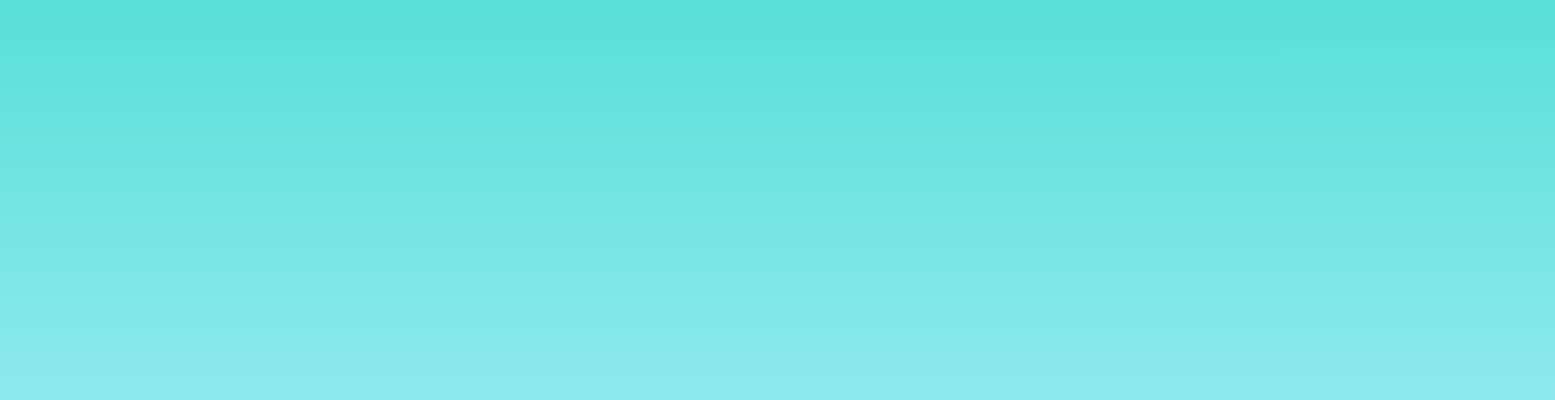
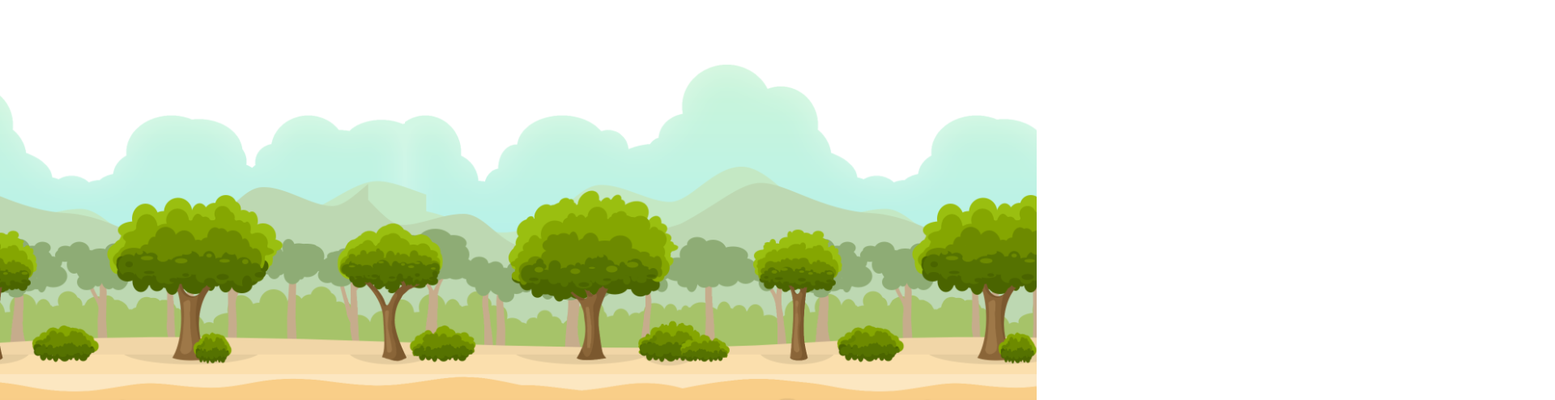
Before and after one commit to Alexjesss/challenge-parallax, a plain HTML site: page index.html in a window 1280 px wide. Shown: the part 122-616 px from the top of the page at 81% size, 1920 px wide, since content can reach past the window. Drawn offline with Linux system fonts and the light colour scheme.

Commit message:
some animations done, but not finished

```diff
--- a/index.html
+++ b/index.html
@@ -10,25 +10,18 @@
 </head>
 <body>
 <div class="content">
-    <div class="layer ground"><img src="img/01_ground.png" alt="ground"></div>
 
-    <div class="sky">
-        <div class="layer bigClouds"><img src="img/07_huge_clouds.png" alt="big clouds"></div>
-        <div class="layer smallClouds"><img src="img/08_clouds.png" alt="small clouds"></div>
-        <div class="layer distantClouds"><img src="img/09_distant_clouds1.png" alt="distant clouds"></div>
-        <div class="layer moreDistantClouds"><img src="img/10_distant_clouds.png" alt="smaller distant clouds"></div>
-    </div>
-
-    <div class="tree">
-        <div class="layer trees"><img src="img/02_trees%20and%20bushes.png" alt="trees"></div>
-        <div class="layer distantTrees"><img src="img/03_distant_trees.png" alt="distant trees"></div>
-        <div class="layer bushes"><img src="img/04_bushes.png" alt="bushes"></div>
-    </div>
-
-    <div class="hills">
-        <div class="layer hill"><img src="img/05_hill1.png" alt="hill"></div>
-        <div class="layer hill2"><img src="img/06_hill2.png" alt="hill1"></div>
-    </div>
+    <div class="layer moreDistantClouds"></div>
+    <div class="layer distantClouds"></div>
+    <div class="layer smallClouds"></div>
+    <div class="layer bigClouds"></div>
+    <div class="layer hill2"></div>
+    <div class="layer hill"></div>
+    <div class="layer bushes"></div>
+    <div class="layer distantTrees"></div>
+    <div class="layer trees"></div>
+    <div class="layer ground"></div>
+    <div class="layer background"></div>
 </div>
 
 <script type="text/javascript" src="parallax.js"></script>
--- a/stylesheet.css
+++ b/stylesheet.css
@@ -1,13 +1,14 @@
 body {
     padding: 0;
     margin: 0;
-    min-height: 250vh;
     overflow: hidden;
+}
+
+.background{
+    background-size: contain;
     background-image: url("img/11_background.png");
-    background-repeat: no-repeat;
-    background-position: center center;
-    background-size: cover;
-
+    background-repeat: repeat-x;
+    z-index: 1;
 }
 
 .content {
@@ -16,69 +17,102 @@ body {
 
 .layer {
     position: absolute;
+    height: 750px;
 }
 
 .ground {
-    z-index: 20;
-    background-repeat: no-repeat;
-    top: 478px;
+    background-image: url("img/01_ground.png");
+    background-repeat: repeat-x;
+    background-size: contain;
+    z-index: 10;
+    width: 100%;
+    animation: animated 5s linear infinite;
 }
 
 .bigClouds {
+    background-image: url("img/07_huge_clouds.png");
     z-index: 5;
-    top: 780px;
-    transform: scale(1, 1);
+    background-size: contain;
+    width: 100%;
+    background-repeat: repeat-x;
+    animation: animated 10s linear infinite;
 }
 
 .smallClouds {
+    background-repeat: repeat-x;
+    width: 100%;
+    background-size: contain;
     z-index: 4;
-    transform: scale(0.6, 0.6);
-    top: 878px;
-    left: -387px;
     opacity: 0.8;
+    background-image: url("img/08_clouds.png");
 }
 
 .distantClouds {
-    z-index: 4;
-    transform: scale(0.6, 0.6);
-    top: 762px;
-    left: 323px;
-    opacity: 0.5;
+    background-size: contain;
+    width: 100%;
+    z-index: 3;
+    background-repeat: repeat-x;
+    background-image: url("img/09_distant_clouds1.png");
 }
 
 .moreDistantClouds {
-    z-index: 4;
-    transform: scale(0.9, 0.8);
-    top: 937px;
-    left: -337px;
+    background-repeat: repeat-x;
     opacity: 0.4;
+    background-size: contain;
+    width: 100%;
+    z-index: 2;
+    background-image: url("img/10_distant_clouds.png");
 }
 
 .trees {
-    z-index: 10;
-    top: 705px;
-    transform: scale(1, 0.5);
+    background-repeat: repeat-x;
+    width: 100%;
+    background-size: contain;
+    z-index: 9;
+    animation: animated 8.5s linear infinite;
+    background-image: url("img/02_trees and bushes.png");
 }
 
 .distantTrees {
-    z-index: 5;
-    top: 787px;
-    transform: scale(1,0.3);
+    z-index: 8;
+    background-size: contain;
+    width: 100%;
+    background-repeat: repeat-x;
+    background-image: url("img/03_distant_trees.png");
 }
 
-.bushes{
-    background-repeat: no-repeat;
-    top: 639px;
+.bushes {
+    background-repeat: repeat-x;
+    background-size: contain;
+    width: 100%;
+    z-index: 7;
+    animation: animated 8.5s linear infinite;
+    background-image: url("img/04_bushes.png");
 }
 
-.hill{
-    transform: scale(1,0.3);
-    z-index: 5;
-    top: 678px;
+.hill {
+    width: 100%;
+    z-index: 6;
+    background-size: contain;
+    background-repeat: repeat-x;
+    animation: animated 11s linear infinite;
+    background-image: url("img/05_hill1.png");
 }
 
-.hill2{
-    transform: scale(1,0.3);
+.hill2 {
+    background-size: contain;
+    width: 100%;
+    animation: animated 9.5s linear infinite;
     z-index: 5;
-    top: 714px;
+    background-repeat: repeat-x;
+    background-image: url("img/06_hill2.png");
 }
+
+@keyframes animated {
+    from {
+        background-position-x: 0;
+    }
+    to {
+        background-position-x: 1000px;
+    }
+}
```
